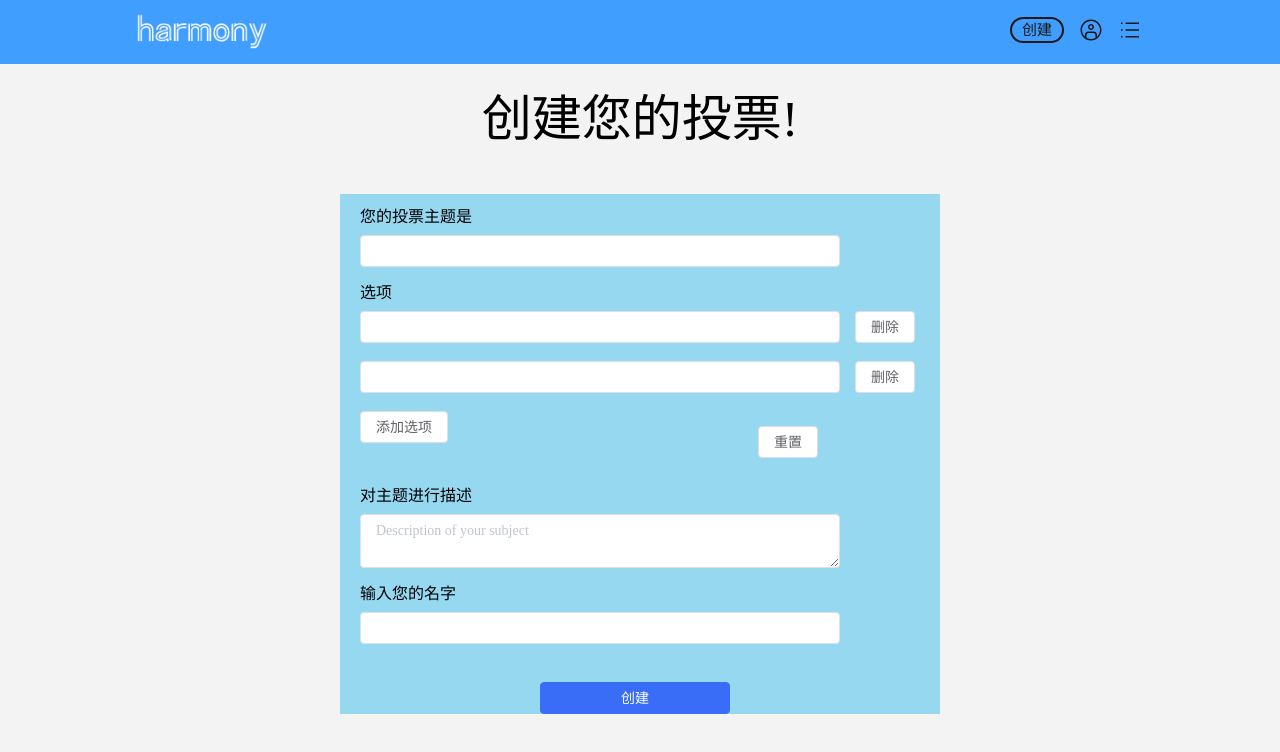
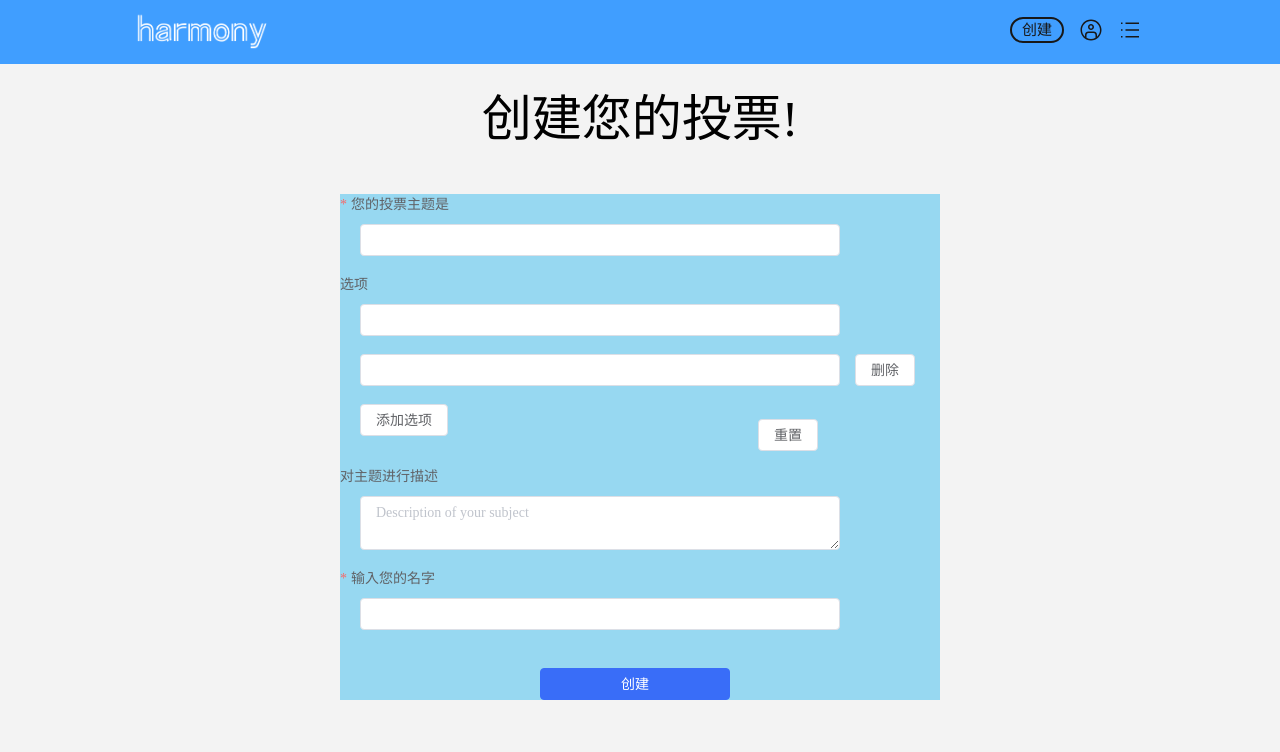
Before and after one commit to xuan-659/VoteSystem, a Vue app: page /createVote in a window 1280 px wide. Shown: the top 752 px of the page. Built offline with nearby package versions, Linux system fonts and the light colour scheme.

Commit message:
today work start

```diff
--- a/src/api/vote.js
+++ b/src/api/vote.js
@@ -9,3 +9,11 @@ export function addVoteApi(data) {
     data
   })
 }
+
+export function getVoteApi() {
+  // console.log(data);
+  return request({
+    url:'/vote/s',
+    method: 'get',
+  })
+}
--- a/src/utils/axios.js
+++ b/src/utils/axios.js
@@ -4,7 +4,7 @@ import axios from 'axios'
 
 
 const config = {
-  baseURL: 'http://localhost:8082',
+  baseURL: 'http://47.113.227.55:8080/',
   // baseURL: process.env.VUE_APP_BASE_API, // url = base url + request url
   // withCredentials: true, // send cookies when cross-domain requests
   headers: {
--- a/src/views/CreateVote/index.vue
+++ b/src/views/CreateVote/index.vue
@@ -6,25 +6,25 @@
       <div class="form">
         <el-form ref="submitForm"
          :label-position="form.labelPosition"
-         v-model="form"
+          v-model="form"
+          :model="form"
+          :rules="rules"
           label-width="200px">
-          <p>您的投票主题是</p>
-          <el-form-item label="">
+          <el-form-item label="您的投票主题是" prop="title">
             <el-input v-model="form.title"></el-input>
           </el-form-item>
-          <p>选项</p>
           <el-form-item
                 v-for="option in form.options"
                 :key="option.num"
-                label=""
+                :label="option.num == 1 ? '选项' : ''"
+
               >
               <el-input v-model="option.selectionText"></el-input>
-              <el-button id="delete" @click.prevent="removeOption(option)">删除</el-button>
+              <el-button v-if="option.num!=1" id="delete" @click.prevent="removeOption(option)">删除</el-button>
             </el-form-item>
             <el-button id="add" @click="addOption()">添加选项</el-button>
             <el-button id="reset" @click="resetForm()">重置</el-button>
-            <p>对主题进行描述</p>
-            <el-form-item label="">
+            <el-form-item label="对主题进行描述">
               <el-input
                 v-model="form.describe"
                 :rows="2"
@@ -32,8 +32,9 @@
                 placeholder="Description of your subject"
               />
           </el-form-item>
-          <p>输入您的名字</p>
-          <el-form-item label="">
+          <el-form-item
+          label="输入您的名字"
+          prop="username">
             <el-input id="username_space" v-model="form.username"></el-input>
           </el-form-item>
           <el-button type="primary" @click="createVote" id="create" >创建</el-button>
@@ -53,6 +54,12 @@ export default {
     //data数据
     const store = useStore();
     const router = useRouter();
+    //校验规则
+    const rules = reactive({
+      title: [{required: true, message:'请输入投票主题', trigger:'blur'}],
+      username:[{required: true, message:'请输入用户名', trigger:'blur'}],
+      options: [{required: true, message:'请输入用户名', trigger:'blur'}],
+    })
     //投票标题
     const max_length = 8;
     //投票表单
@@ -96,8 +103,9 @@ export default {
     }
 
     const createVote = () => {
-      store.dispatch('addVote',form);
-      // router.push('/joinVote')
+      store.dispatch('addVote',form).then(res => {
+        console.log(res);
+      }).catch(err => console.log(err))
     }
     return {
       form,
@@ -105,6 +113,7 @@ export default {
       removeOption,
       resetForm,
       createVote,
+      rules,
     }
   }
 }
--- a/src/views/JoinVote/index.vue
+++ b/src/views/JoinVote/index.vue
@@ -130,6 +130,7 @@ export default {
 
 <style lang="scss" scoped>
 @import '@/style/vars';
+
   .main {
     width: $main_width;
     min-width: $min_width;
--- a/src/views/Manage/index.vue
+++ b/src/views/Manage/index.vue
@@ -1,25 +1,77 @@
 <template>
     <div>
-      <div>{{ count }}</div>
-      <button @click="increment">count++</button>
+      <div class="manage">
+        <div class="main">
+          <el-collapse v-model="activeName" accordion>
+      <el-collapse-item title="Consistency" name="1">
+        <div>
+          Consistent with real life: in line with the process and logic of real
+          life, and comply with languages and habits that the users are used to;
+        </div>
+        <div>
+          Consistent within interface: all elements should be consistent, such
+          as: design style, icons and texts, position of elements, etc.
+        </div>
+      </el-collapse-item>
+      <el-collapse-item title="Feedback" name="2">
+        <div>
+          Operation feedback: enable the users to clearly perceive their
+          operations by style updates and interactive effects;
+        </div>
+        <div>
+          Visual feedback: reflect current state by updating or rearranging
+          elements of the page.
+        </div>
+      </el-collapse-item>
+      <el-collapse-item title="Efficiency" name="3">
+        <div>
+          Simplify the process: keep operating process simple and intuitive;
+        </div>
+        <div>
+          Definite and clear: enunciate your intentions clearly so that the
+          users can quickly understand and make decisions;
+        </div>
+        <div>
+          Easy to identify: the interface should be straightforward, which helps
+          the users to identify and frees them from memorizing and recalling.
+        </div>
+      </el-collapse-item>
+      <el-collapse-item title="Controllability" name="4">
+        <div>
+          Decision making: giving advices about operations is acceptable, but do
+          not make decisions for the users;
+        </div>
+        <div>
+          Controlled consequences: users should be granted the freedom to
+          operate, including canceling, aborting or terminating current
+          operation.
+        </div>
+      </el-collapse-item>
+    </el-collapse>
+        </div>
+      </div>
     </div>
   </template>
 
   <script>
-    import { reactive } from 'vue'
+  import { ref, reactive } from 'vue'
 
     export default {
       setup() {
-        let count = reactive({
-          num: 0
-        })
-
-        const increment = () => count.num++
-
+        const activeName = ref('1')
         return {
-          count,
-          increment
+          activeName
         }
       }
     }
   </script>
+
+  <style lang="scss" scoped>
+    @import '@/style/vars';
+    .main {
+    width: $main_width;
+    min-width: $min_width;
+    min-height: $min_height;
+    margin-left: $main_margin_left;
+  }
+  </style>
--- a/vue.config.js
+++ b/vue.config.js
@@ -1,8 +1,11 @@
 module.exports = {
   devServer: {
+    open: true,
+    port: 8080,
     proxy: {
       '/api': {
-        target: 'http://localhost8082',
+        ws: true,
+        target: 'http://47.113.227.55:8080/',
         changeOrigin: true
       }
     }
```
